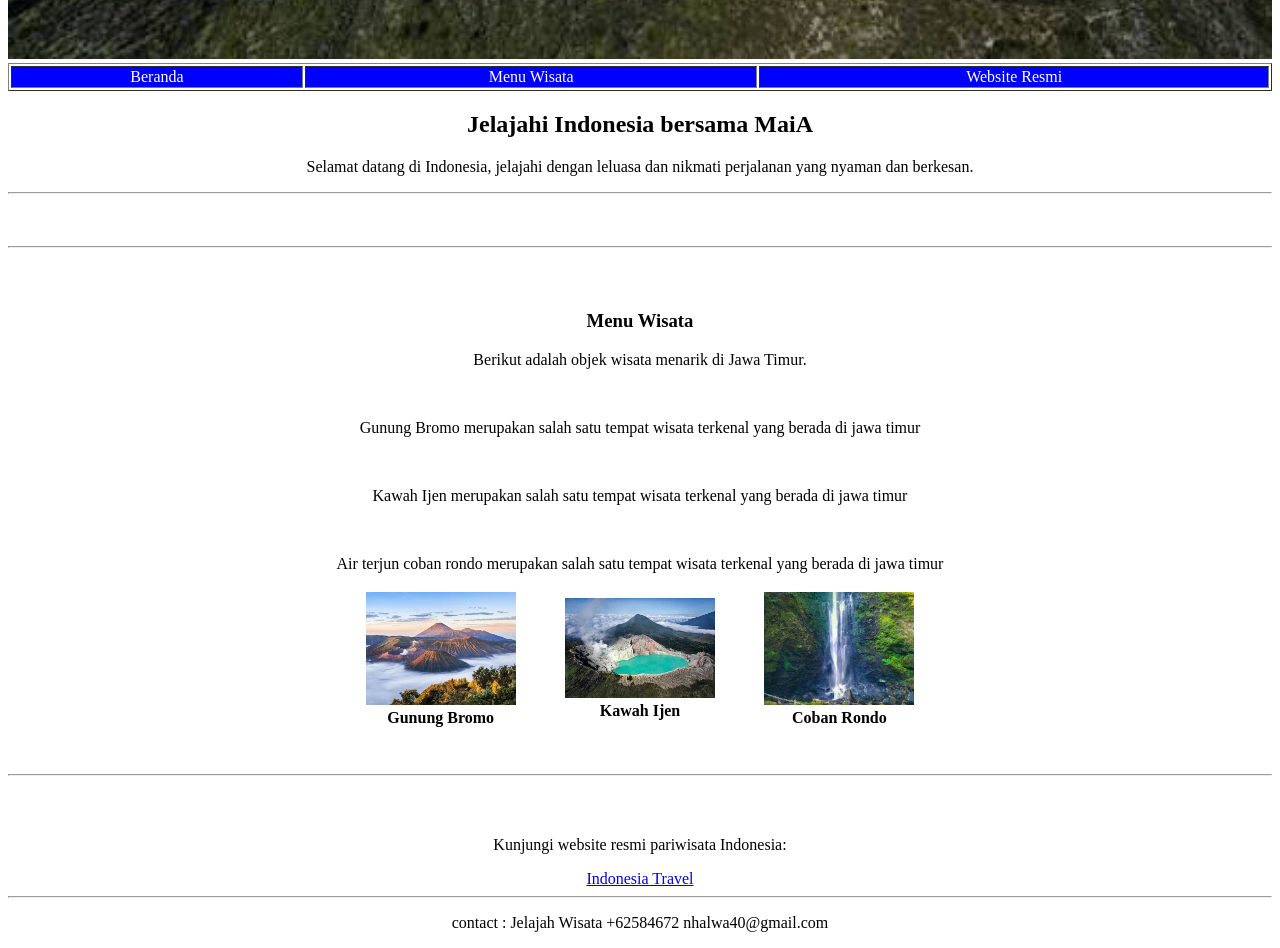
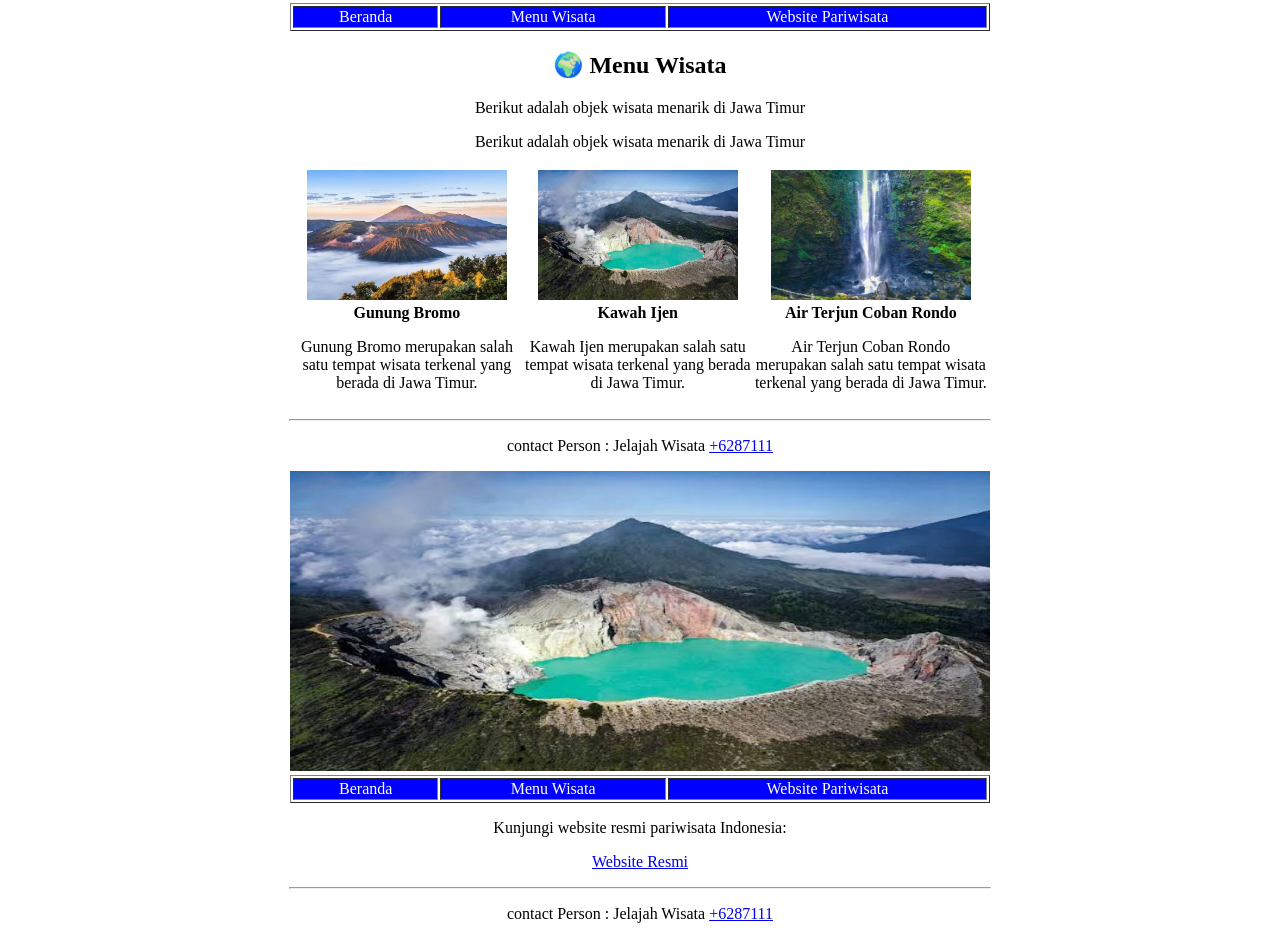
Before and after one commit to najwahalwa55-prog/Hyperlink1, a plain HTML site: page index.html in a window 1280 px wide. Shown: the part 794-1742 px from the top of the page. Drawn offline with Linux system fonts and the light colour scheme.

Commit message:
Revise index.html for tourism website content
Updated the title and content for the tourism website, including new sections and improved formatting.

```diff
--- a/index.html
+++ b/index.html
@@ -1,55 +1,192 @@
 <!DOCTYPE html>
 <html>
 <head>
-    <title>Wisata Banyuwangi</title>
+    <title>Wisata Indonesia</title>
 </head>
+
 <body>
+
 <center>
-    <img src="Foto/kawahijen.jpeg" width="100%">
-    <br>
-    <table border="1" width="100%">
+
+    <img src="Foto/kawahijen.jpeg" width="700" height="300">
+
+    <table border="1" width="700">
         <tr bgcolor="blue">
-        <td align="center"><a href="#beranda"><font color="white">Beranda</font></a></td>
-        <td align="center"><a href="#menu"><font color="white">Menu Wisata</font></a></td>
-        <td align="center"><a href="#resmi"><font color="white">Website Resmi</font></a></td>
+            <td align="center">
+                <font color="white">
+                    <a href="index.html">
+                        <font color="white">Beranda</font>
+                    </a>
+                </font>
+            </td>
+
+            <td align="center">
+                <a href="menuwisata.html">
+                    <font color="white">Menu Wisata</font>
+                </a>
+            </td>
+
+            <td align="center">
+                <a href="websiteresmi.html">
+                    <font color="white">Website Pariwisata</font>
+                </a>
+            </td>
         </tr>
     </table>
+
+    <h2>Jelajahi Indonesia bersama MaiA</h2>
+
+    <p>
+        <b>
+            Selamat datang di Indonesia, jelajahi dengan leluasa
+            dan nikmati perjalanan yang nyaman dan berkesan.
+        </b>
+    </p>
+
+    <hr width="700">
+
+    <p>
+        contact Person : Jelajah Wisata
+        <a href="https://wa.me/qr/HSFWLFQTX67BI1">+6287111</a>
+    </p>
+
 </center>
+<head>
+    <title>Menu Wisata</title>
+</head>
 
-  <div id="beranda">
+<body>
+
 <center>
-       <h2>Jelajahi Indonesia bersama MaiA</h2>
-       <p>Selamat datang di Indonesia, jelajahi dengan leluasa dan nikmati perjalanan yang nyaman dan berkesan.</p>
-       <hr>
-    </center>
-  </div>
 
-  <br><br><hr><br><br>
+    <img src="Foto/kawahijen.jpeg" width="700" height="300">
 
-  <div id="menu">
-    <center>
-       <h3>Menu Wisata</h3>
-       <p>Berikut adalah objek wisata menarik di Jawa Timur.</p>
-       <table width="600">
-        <tr>
-            <td align="center"><img src="Foto/gunungbromo.jpeg" width="150"><br><b>Gunung Bromo</b></td><br><p>Gunung Bromo merupakan salah satu tempat wisata terkenal yang berada di jawa timur</p>
-            <td align="center"><img src="Foto/kawahijen.jpeg" width="150"><br><b>Kawah Ijen</b></td><br><p>Kawah Ijen merupakan salah satu tempat wisata terkenal yang berada di jawa timur</p>
-            <td align="center"><img src="Foto/cobanrondo.jpeg" width="150"><br><b>Coban Rondo</b></td><br><p>Air terjun coban rondo merupakan salah satu tempat wisata terkenal yang berada di jawa timur</p>
+    <table border="1" width="700">
+        <tr bgcolor="blue">
+            <td align="center">
+                <a href="index.html">
+                    <font color="white">Beranda</font>
+                </a>
+            </td>
+
+            <td align="center">
+                <a href="menuwisata.html">
+                    <font color="white">Menu Wisata</font>
+                </a>
+            </td>
+
+            <td align="center">
+                <a href="websiteresmi.html">
+                    <font color="white">Website Pariwisata</font>
+                </a>
+            </td>
         </tr>
     </table>
+
+    <h2>🌍 Menu Wisata</h2>
+
+    <p>Berikut adalah objek wisata menarik di Jawa Timur</p>
+
+    <p>
+        Berikut adalah objek wisata menarik di Jawa Timur
+    </p>
+
+    <table width="700">
+        <tr>
+
+            <td align="center">
+                <img src="Foto/gunungbromo.jpeg" width="200" height="130">
+                <br>
+                <b>Gunung Bromo</b>
+                <p>
+                    Gunung Bromo merupakan salah satu tempat
+                    wisata terkenal yang berada di Jawa Timur.
+                </p>
+            </td>
+
+            <td align="center">
+                <img src="Foto/kawahijen.jpeg" width="200" height="130">
+                <br>
+                <b>Kawah Ijen</b>
+                <p>
+                    Kawah Ijen merupakan salah satu tempat
+                    wisata terkenal yang berada di Jawa Timur.
+                </p>
+            </td>
+
+            <td align="center">
+                <img src="Foto/cobanrondo.jpeg" width="200" height="130">
+                <br>
+                <b>Air Terjun Coban Rondo</b>
+                <p>
+                    Air Terjun Coban Rondo merupakan salah
+                    satu tempat wisata terkenal yang berada di Jawa Timur.
+                </p>
+            </td>
+
+        </tr>
+    </table>
+
+    <hr width="700">
+
+    <p>
+        contact Person : Jelajah Wisata
+        <a href="https://wa.me/qr/HSFWLFQTX67BI1">+6287111</a>
+    </p>
+
 </center>
-  </div>
+<head>
+    <title>Website Resmi</title>
+</head>
 
-  <br><br><hr><br><br>
+<body>
 
-  <div id="resmi">
 <center>
-       <p>Kunjungi website resmi pariwisata Indonesia:</p>
-       <a href="https://www.indonesia.travel/id/id">Indonesia Travel</a>
-       <hr>
-       <p>contact : Jelajah Wisata +62584672 nhalwa40@gmail.com</p>
+
+    <img src="Foto/kawahijen.jpeg" width="700" height="300">
+
+    <table border="1" width="700">
+        <tr bgcolor="blue">
+
+            <td align="center">
+                <a href="index.html">
+                    <font color="white">Beranda</font>
+                </a>
+            </td>
+
+            <td align="center">
+                <a href="menuwisata.html">
+                    <font color="white">Menu Wisata</font>
+                </a>
+            </td>
+
+            <td align="center">
+                <a href="websiteresmi.html">
+                    <font color="white">Website Pariwisata</font>
+                </a>
+            </td>
+
+        </tr>
+    </table>
+
+    <p>
+        Kunjungi website resmi pariwisata Indonesia:
+    </p>
+
+    <p>
+        <a href="https://www.indonesia.travel">
+            Website Resmi
+        </a>
+    </p>
+
+    <hr width="700">
+
+    <p>
+        contact Person : Jelajah Wisata
+        <a href="https://wa.me/qr/HSFWLFQTX67BI1">+6287111</a>
+    </p>
+
 </center>
-  </div>
 
 </body>
   </html>
```
Lines whose indentation alone changed are shown as unchanged.
